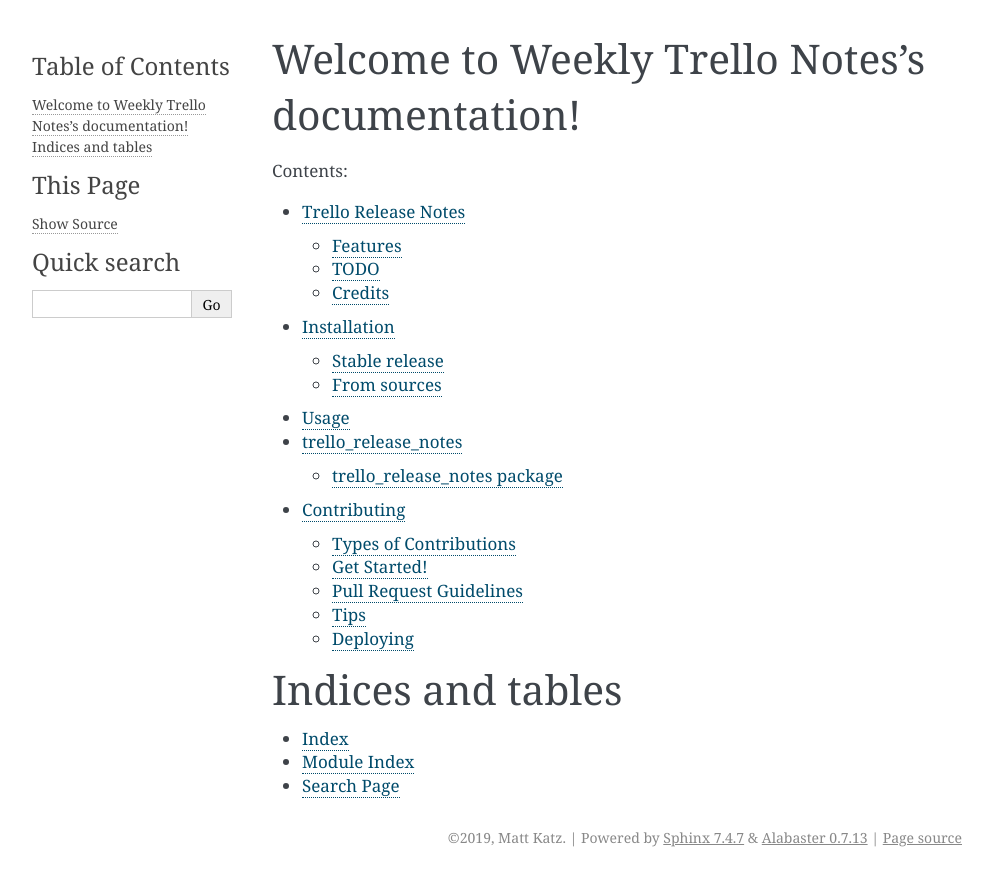
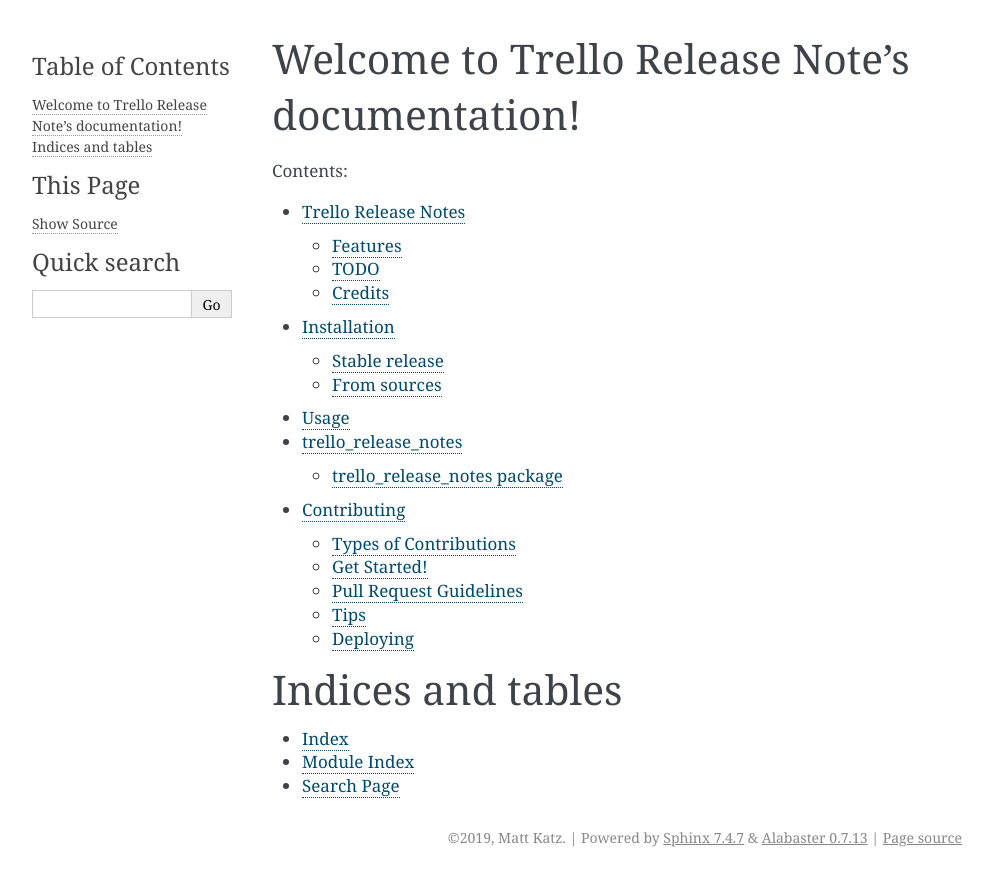
Before and after one commit to ovitaliw/trello_release_notes, a Sphinx documentation site: the page built from docs/index.rst, in a window 1280 px wide. Shown: the top 886 px of the page, without its empty margins (148-1141 px from the left). Built offline with Sphinx 7.4.7, drawn with Linux system fonts in a browser that asks for light colours.

Commit message:
replace name more places

```diff
--- a/CONTRIBUTING.rst
+++ b/CONTRIBUTING.rst
@@ -38,8 +38,8 @@
 Write Documentation
 ~~~~~~~~~~~~~~~~~~~
 
-Weekly Trello Notes could always use more documentation, whether as part of the
-official Weekly Trello Notes docs, in docstrings, or even on the web in blog posts,
+Trello Release Notes could always use more documentation, whether as part of the
+official Trello Release Notes docs, in docstrings, or even on the web in blog posts,
 articles, and such.
 
 Submit Feedback
--- a/docs/index.rst
+++ b/docs/index.rst
@@ -1,4 +1,4 @@
-Welcome to Weekly Trello Notes's documentation!
+Welcome to Trello Release Note's documentation!
 ===============================================
 
 .. toctree::
```
